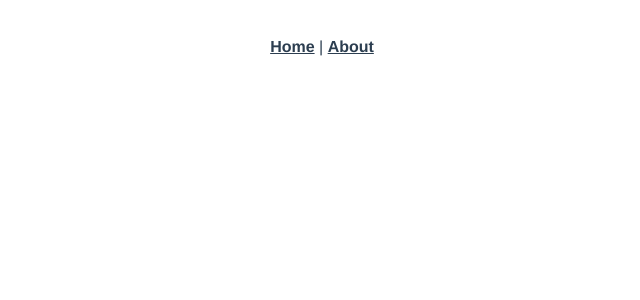
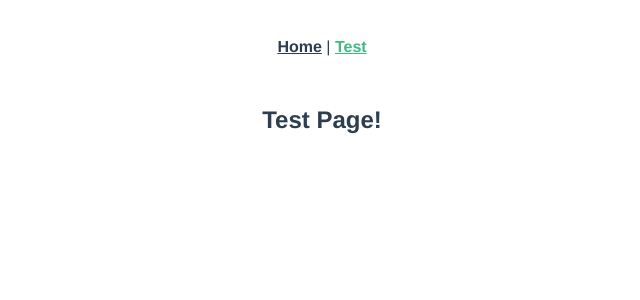
Before and after one commit to loops-i-did-it-again/cookbook-vue-app, a Vue app: page /test in a window 1280 px wide. Shown: the top 300 px of the page, without its empty margins (318-958 px from the left). Built offline with nearby package versions, Linux system fonts and the light colour scheme.

Commit message:
adds test route

```diff
--- a/src/App.vue
+++ b/src/App.vue
@@ -1,10 +1,12 @@
 <template>
   <div id="app">
+
     <div id="nav">
       <router-link to="/">Home</router-link> |
-      <router-link to="/about">About</router-link>
+      <router-link to="/test">Test</router-link>
     </div>
     <router-view/>
+
   </div>
 </template>
 
--- a/src/router/index.js
+++ b/src/router/index.js
@@ -1,22 +1,20 @@
 import Vue from 'vue'
 import VueRouter from 'vue-router'
 import Home from '../views/Home.vue'
+import Test from '../views/Test.vue'
 
 Vue.use(VueRouter)
 
 const routes = [
   {
     path: '/',
-    name: 'Home',
+    name: 'home',
     component: Home
   },
   {
-    path: '/about',
-    name: 'About',
-    // route level code-splitting
-    // this generates a separate chunk (about.[hash].js) for this route
-    // which is lazy-loaded when the route is visited.
-    component: () => import(/* webpackChunkName: "about" */ '../views/About.vue')
+    path: '/test',
+    name: 'test',
+    component: Test
   }
 ]
 
--- a/src/views/About.vue
+++ b/src/views/About.vue
@@ -1,5 +1,7 @@
 <template>
   <div class="about">
+
     <h1>This is an about page</h1>
+
   </div>
 </template>
--- a/src/views/Home.vue
+++ b/src/views/Home.vue
@@ -1,5 +1,6 @@
 <template>
   <div class="home">
+
     <div>
       <h2>New Recipe</h2>
       <ul>
@@ -36,7 +37,6 @@
         <button>Close</button>
       </form>
     </dialog>
-
 
   </div>
 </template>
--- /dev/null
+++ b/src/views/Test.vue
@@ -0,0 +1,7 @@
+<template>
+  <div class="test">
+
+    <h2>Test Page!</h2>
+
+  </div>
+</template>
```
